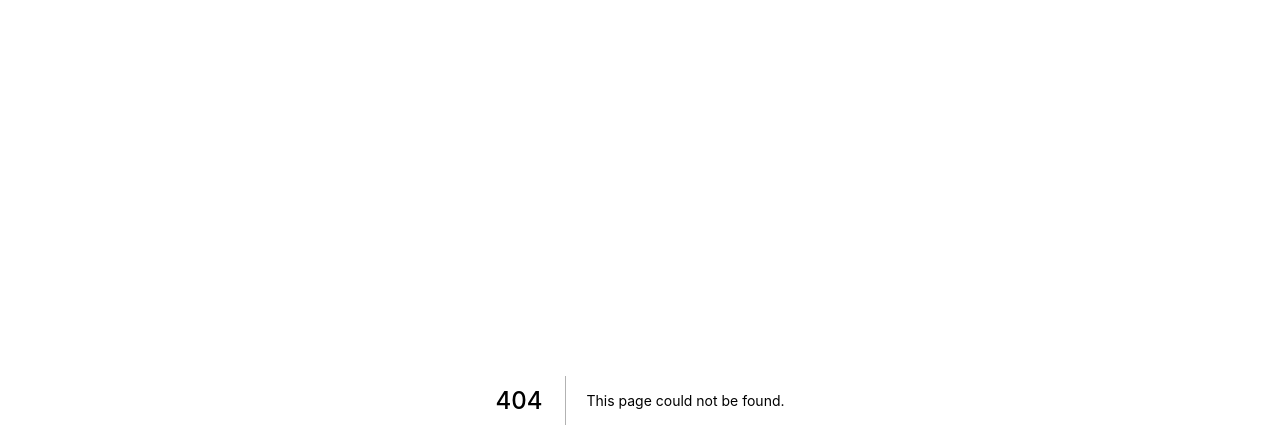
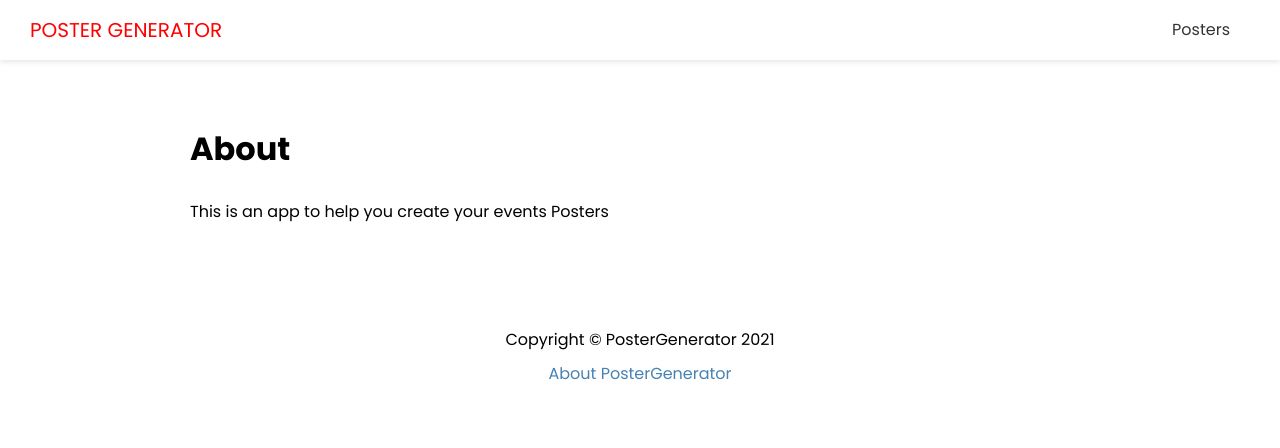
Before and after one commit to musebe/Next_event_poster, a Next.js app: page /about in a window 1280 px wide. Before the commit this address had no page. Shown: the top 448 px of the page. Built offline with nearby package versions, Linux system fonts and the light colour scheme.

Commit message:
Created Lyout, Header and Footer

```diff
--- /dev/null
+++ b/components/Footer.js
@@ -0,0 +1,13 @@
+import Link from 'next/link'
+import styles from '../styles/Footer.module.css'
+
+export default function Footer() {
+  return (
+    <footer className={styles.footer}>
+      <p>Copyright &copy; PosterGenerator 2021</p>
+      <p>
+        <Link href='/about'>About PosterGenerator</Link>
+      </p>
+    </footer>
+  )
+}
--- /dev/null
+++ b/components/Header.js
@@ -0,0 +1,24 @@
+import Link from 'next/link';
+import styles from '../styles/Header.module.css';
+
+export default function Header() {
+  return (
+    <header className={styles.header}>
+      <div className={styles.logo}>
+        <Link href='/'>
+          <a>Poster Generator</a>
+        </Link>
+      </div>
+
+      <nav>
+        <ul>
+          <li>
+            <Link href='/posters'>
+              <a>Posters</a>
+            </Link>
+          </li>
+        </ul>
+      </nav>
+    </header>
+  );
+}
--- /dev/null
+++ b/components/Layout.js
@@ -0,0 +1,26 @@
+import Head from 'next/head';
+import styles from '../styles/Layout.module.css';
+import Footer from './Footer';
+import Header from './Header';
+
+export default function Layout({ title, keywords, description, children }) {
+  return (
+    <div>
+      <Head>
+        <title>{title}</title>
+        <meta name='description' content={description} />
+        <meta name='keywords' content={keywords} />
+      </Head>
+
+      <Header />
+      <div className={styles.container}>{children}</div>
+      <Footer/>
+    </div>
+  );
+}
+
+Layout.defaultProps = {
+  title: 'Events Posters | Create Your Events Posters',
+  description: ' Create Your Events Posters Using Cloudinary And Next.js',
+  keywords: 'cloudinary, Next.js, Posters',
+};
--- /dev/null
+++ b/pages/about.js
@@ -0,0 +1,9 @@
+import Layout from '../components/Layout';
+export default function AboutPage() {
+  return (
+    <Layout title='About PosterGenerator'>
+      <h1>About</h1>
+      <p>This is an app to help you create your events Posters</p>
+    </Layout>
+  );
+}
--- /dev/null
+++ b/styles/Footer.module.css
@@ -0,0 +1,8 @@
+.footer {
+  margin: 100px 0 40px;
+  text-align: center;
+}
+
+.footer p {
+  margin: 5px 0;
+}
--- /dev/null
+++ b/styles/Header.module.css
@@ -0,0 +1,56 @@
+.header {
+  display: flex;
+  justify-content: space-between;
+  align-items: center;
+  background: #fff;
+  color: #333;
+  height: 60px;
+  padding: 0 30px;
+  box-shadow: 0 2px 5px rgba(0, 0, 0, 0.1);
+}
+
+.header a {
+  color: #333;
+  margin-right: 20px;
+}
+
+.header a:hover {
+  color: #000;
+}
+.header ul {
+  display: flex;
+  align-items: center;
+  justify-content: center;
+  list-style: none;
+}
+
+.logo {
+  color: red;
+  font-size: 20px;
+  text-transform: uppercase;
+}
+
+.logo a {
+  color: red;
+}
+
+@media (max-width: 768px) {
+  .header {
+    flex-direction: column;
+    height: auto;
+  }
+
+  .header ul {
+    margin: 20px 0;
+    flex-direction: column;
+    text-align: center;
+  }
+
+  .header a {
+    margin-right: 0;
+  }
+
+  .logo {
+    margin: 20px 0;
+  }
+}
--- /dev/null
+++ b/styles/Layout.module.css
@@ -0,0 +1,5 @@
+.container {
+  margin: 60px auto;
+  max-width: 960px;
+  padding: 0 30px;
+}
--- a/styles/globals.css
+++ b/styles/globals.css
@@ -1,16 +1,66 @@
+@import url('https://fonts.googleapis.com/css2?family=Poppins:wght@300;400;500;600;700&display=swap');
+
+* {
+  box-sizing: border-box;
+  margin: 0;
+  padding: 0;
+}
+
 html,
 body {
-  padding: 0;
-  margin: 0;
-  font-family: -apple-system, BlinkMacSystemFont, Segoe UI, Roboto, Oxygen,
-    Ubuntu, Cantarell, Fira Sans, Droid Sans, Helvetica Neue, sans-serif;
+  font-family: 'Poppins', sans-serif;
+  line-height: 1.8;
 }
 
 a {
-  color: inherit;
   text-decoration: none;
+  color: steelblue;
 }
 
-* {
-  box-sizing: border-box;
+p {
+  margin: 10px 0;
 }
+
+h1 {
+  margin-bottom: 20px;
+}
+
+.btn {
+  display: inline-block;
+  background: red;
+  color: #fff;
+  padding: 10px 20px;
+  cursor: pointer;
+  border: 0;
+  border-radius: 5px;
+}
+
+.btn:hover {
+  opacity: 0.9;
+}
+
+.btn-secondary {
+  font: inherit;
+  font-size: 13px;
+  background: #000;
+  color: #fff !important;
+  border: 0;
+  border-radius: 5px;
+  padding: 5px 15px;
+  margin: 0 20px;
+  cursor: pointer;
+}
+
+.btn-secondary:hover {
+  opacity: 0.8;
+}
+
+.btn-icon {
+  display: flex;
+  align-items: center;
+  justify-content: center;
+}
+
+.btn-icon svg {
+  margin-right: 5px;
+}
```
Also changed, not shown: pages/index.js (+7 -62 lines), pages/posters/add.js (added, +9 -0 lines), pages/posters/index.js (added, +9 -0 lines), styles/Home.module.css (deleted, +0 -122 lines).
